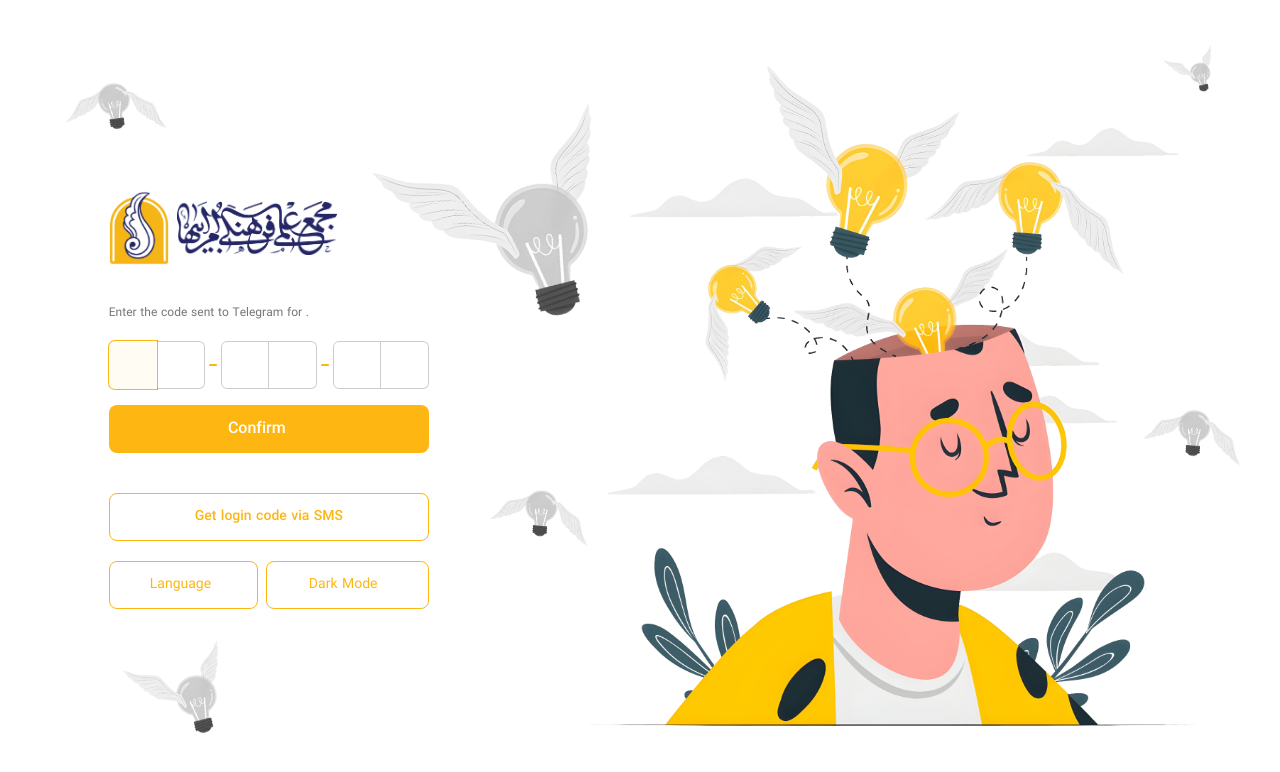
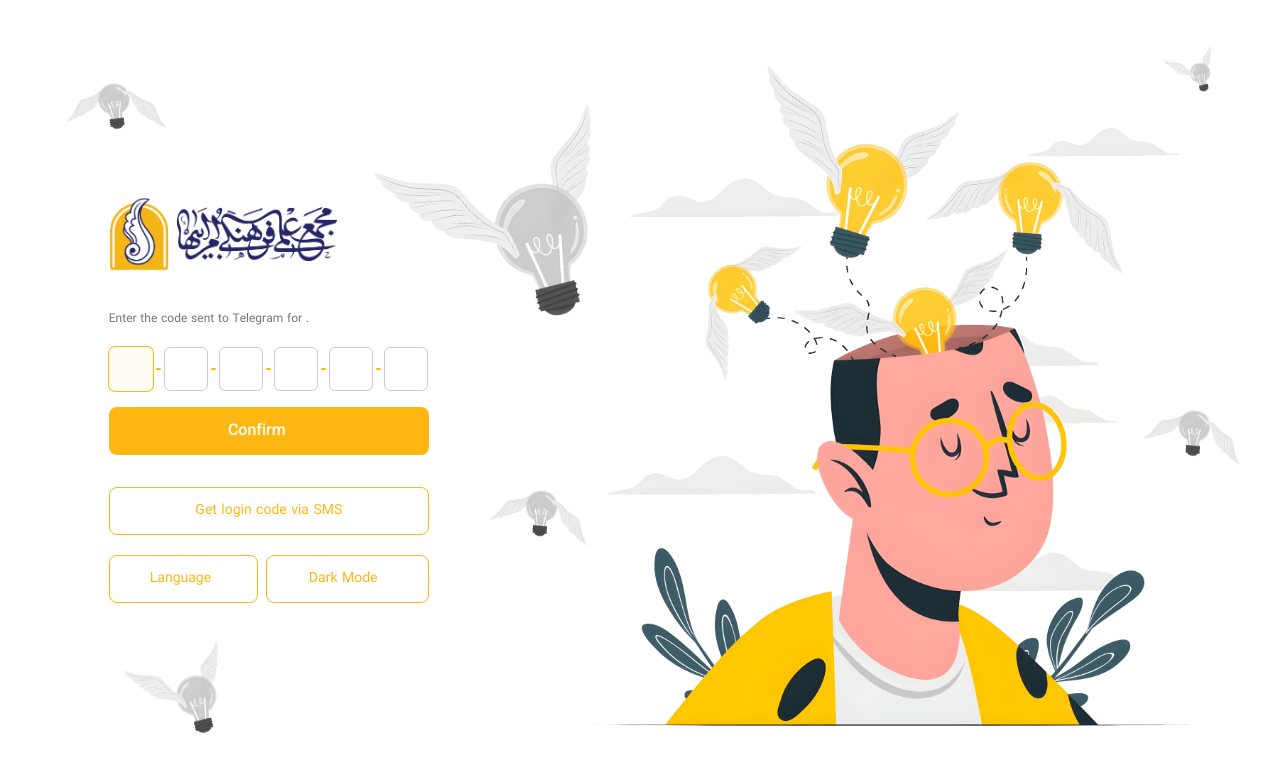
Before and after one commit to OmmeAbiha/frontend-user, a Next.js app: page /en/auth/telegram in a window 1280 px wide. Shown: the top 772 px of the page. Built offline with nearby package versions, Linux system fonts and the light colour scheme; some icons are missing.

Commit message:
Add password validation messages and refactor password input handling

```diff
--- a/messages/ar.json
+++ b/messages/ar.json
@@ -48,12 +48,20 @@
       "getCodeViaTelegram": "الحصول على رمز الدخول عبر التليجرام"
     },
     "password": {
-      "enterPassword": "أدخل كلمة المرور الخاصة بك",
       "forgotPassword": "هل نسيت كلمة المرور؟",
       "continue": "متابعة",
-      "telegramOption": "الحصول على رمز الدخول عبر التليجرام",
-      "smsOption": "الحصول على رمز الدخول عبر الرسائل النصية",
-      "passwordLabel": "كلمة المرور"
+      "telegramOption": "رمز عبر التليجرام",
+      "smsOption": "رمز عبر الرسائل النصية",
+      "passwordLabel": "كلمة المرور",
+      "validation": {
+        "required": "كلمة المرور مطلوبة",
+        "minLength": "يجب أن تكون كلمة المرور ٨ أحرف على الأقل",
+        "uppercase": "يجب أن تحتوي كلمة المرور على حرف كبير واحد على الأقل",
+        "lowercase": "يجب أن تحتوي كلمة المرور على حرف صغير واحد على الأقل",
+        "number": "يجب أن تحتوي كلمة المرور على رقم واحد على الأقل",
+        "specialChar": "يجب أن تحتوي كلمة المرور على رمز خاص واحد على الأقل",
+        "validChars": "يجب أن تحتوي كلمة المرور على أحرف إنجليزية ورموز صالحة فقط"
+      }
     }
   }
 }
--- a/messages/en.json
+++ b/messages/en.json
@@ -48,12 +48,20 @@
       "getCodeViaTelegram": "Get login code via Telegram"
     },
     "password": {
-      "enterPassword": "Enter your password",
       "forgotPassword": "Forgot your password?",
       "continue": "Continue",
       "telegramOption": "Get login code via Telegram",
       "smsOption": "Get login code via SMS",
-      "passwordLabel": "Password"
+      "passwordLabel": "Password",
+      "validation": {
+        "required": "Password is required",
+        "minLength": "Password must be at least 8 characters long",
+        "uppercase": "Password must contain at least one uppercase letter",
+        "lowercase": "Password must contain at least one lowercase letter",
+        "number": "Password must contain at least one number",
+        "specialChar": "Password must contain at least one special character",
+        "validChars": "Password must only include English letters and valid characters"
+      }
     }
   }
 }
--- a/messages/fa.json
+++ b/messages/fa.json
@@ -48,12 +48,20 @@
       "getCodeViaTelegram": "دریافت کد ورود از طریق تلگرام"
     },
     "password": {
-      "enterPassword": "رمزعبور خود را وارد کنید",
       "passwordLabel": "رمز عبور",
       "forgotPassword": "رمزعبور را فراموش کردید؟",
       "continue": "ادامه",
       "telegramOption": "دریافت کد ورود از طریق تلگرام",
-      "smsOption": "دریافت کد ورود از طریق پیامک"
+      "smsOption": "دریافت کد ورود از طریق پیامک",
+      "validation": {
+        "required": "رمز عبور الزامی است",
+        "minLength": "رمز عبور باید حداقل ۸ کاراکتر باشد",
+        "uppercase": "رمز عبور باید حداقل یک حرف بزرگ داشته باشد",
+        "lowercase": "رمز عبور باید حداقل یک حرف کوچک داشته باشد",
+        "number": "رمز عبور باید حداقل یک عدد داشته باشد",
+        "specialChar": "رمز عبور باید حداقل یک کاراکتر خاص داشته باشد",
+        "validChars": "رمز عبور فقط باید شامل حروف انگلیسی و کاراکترهای مجاز باشد"
+      }
     }
   }
 }
--- a/src/app/[locale]/(auth)/auth/_components/OtpInput.tsx
+++ b/src/app/[locale]/(auth)/auth/_components/OtpInput.tsx
@@ -2,7 +2,7 @@
 
 import { OTPInput, SlotProps } from 'input-otp'
 import { clsx, type ClassValue } from 'clsx'
-import { forwardRef } from 'react'
+import React, { forwardRef } from 'react'
 import { useDispatch } from 'react-redux'
 import { OtpLengthIncrement, OtpLengthDecremental, clearOtpLength } from '@/store/features/authSlice'
 
@@ -53,29 +53,14 @@ export const OtpInput = forwardRef<HTMLInputElement, OtpInputProps>(
                     onChange={handleChange}
                     containerClassName="group w-full fcc items-center has-[:disabled]:opacity-30"
                     render={({ slots }) => (
-                        <>
-                            <div className="flex">
-                                {slots.slice(0, 2).map((slot, idx) => (
+                        <div className="flex">
+                            {slots.map((slot, idx) => (
+                                <React.Fragment key={idx}>
                                     <Slot key={idx} {...slot} />
-                                ))}
-                            </div>
-
-                            <FakeDash />
-
-                            <div className="flex">
-                                {slots.slice(2, 4).map((slot, idx) => (
-                                    <Slot key={idx} {...slot} />
-                                ))}
-                            </div>
-
-                            <FakeDash />
-
-                            <div className="flex">
-                                {slots.slice(4, 6).map((slot, idx) => (
-                                    <Slot key={idx} {...slot} />
-                                ))}
-                            </div>
-                        </>
+                                    {idx < slots.length - 1 && <FakeDash />}
+                                </React.Fragment>
+                            ))}
+                        </div>
                     )}
                 />
             </div>
@@ -89,10 +74,11 @@ function Slot(props: SlotProps) {
     return (
         <div
             className={cn(
-                'relative w-12 h-12 text-base',
+                'relative sm:w-11 sm:h-11 w-10 h-10 text-base',
                 'fcc',
                 'transition-all duration-100 text-secondary-400',
-                'border-border-2 border-y border-r first:border-l first:rounded-l-md last:rounded-r-md',
+                // 'border-border-2 border-y border-r first:border-l first:rounded-l-md last:rounded-r-md',
+                'border border-border-2 rounded-md',
                 'group-hover:border-accent-foreground/20 group-focus-within:border-accent-foreground/20',
                 'outline outline-0 outline-accent-foreground/20',
                 {
@@ -116,8 +102,8 @@ function FakeCaret() {
 
 function FakeDash() {
     return (
-        <div className="w-4 fcc">
-            <div className="w-2 h-[2px] rounded-full bg-primary-main" />
+        <div className="w-[10px] sm:w-[11px] fcc">
+            <div className="w-[5px] h-[2px] rounded-full bg-primary-main" />
         </div>
     )
 }
--- a/src/app/[locale]/(auth)/auth/code/page.tsx
+++ b/src/app/[locale]/(auth)/auth/code/page.tsx
@@ -58,10 +58,10 @@ function Page() {
       </form>
       <Button
         variant='outline'
-        className='mt-10'
+        className='mt-8'
         onClick={() => router.push("/auth/telegram")}
       >
-        <div className='w-full h-full flex items-center justify-between'>
+        <div className='w-full h-full font-normal flex items-center justify-between'>
           <Send2 size={20} className={`${!isEnglish && "[transform:rotateY(180deg)]"}`} />
           <span className='text-sm'>{t('getCodeViaTelegram')}</span>
           <ArrowLeft2 size={20} className={`${isEnglish && "rotate-180"}`} />
--- a/src/app/[locale]/(auth)/auth/password/page.tsx
+++ b/src/app/[locale]/(auth)/auth/password/page.tsx
@@ -10,23 +10,23 @@ import TextBox from '@/src/components/inputs/TextBox';
 import Button from '@/src/components/Button';
 import { ArrowLeft, ArrowLeft2, Send2, SmsTracking } from 'iconsax-reactjs';
 
-const validationSchema = Yup.object({
-    password: Yup.string()
-        .required('رمز عبور الزامی است')
-        .min(8, 'رمز عبور باید حداقل ۸ کاراکتر باشد')
-        .matches(/[A-Z]/, 'رمز عبور باید حداقل یک حرف بزرگ داشته باشد')
-        .matches(/[a-z]/, 'رمز عبور باید حداقل یک حرف کوچک داشته باشد')
-        .matches(/[0-9]/, 'رمز عبور باید حداقل یک عدد داشته باشد')
-        .matches(/[@$!%*?&#]/, 'رمز عبور باید حداقل یک کاراکتر خاص داشته باشد')
-        .matches(/^[A-Za-z0-9@$!%*?&#]+$/, 'رمز عبور فقط باید شامل حروف انگلیسی و کاراکترهای مجاز باشد'),
-});
-
 function Page() {
     const router = useRouter();
     const locale = useLocale();
     const isEnglish = locale === 'en';
     const t = useTranslations('Auth.password');
     const passwordInputRef = useRef<HTMLInputElement>(null);
+
+    const validationSchema = Yup.object({
+        password: Yup.string()
+            .required(t('validation.required'))
+            .min(8, t('validation.minLength'))
+            .matches(/[A-Z]/, t('validation.uppercase'))
+            .matches(/[a-z]/, t('validation.lowercase'))
+            .matches(/[0-9]/, t('validation.number'))
+            .matches(/[@$!%*?&#]/, t('validation.specialChar'))
+            .matches(/^[A-Za-z0-9@$!%*?&#]+$/, t('validation.validChars')),
+    });
 
     const formik = useFormik({
         initialValues: {
@@ -53,7 +53,6 @@ function Page() {
             <form className='flex flex-col w-full gap-y-4' onSubmit={formik.handleSubmit}>
                 <div className='w-full'>
                     <div className='flex flex-col w-full'>
-                        <p className='text-xs text-tertiary-600 mb-5'>{t('enterPassword')}</p>
                         <div className={`flex ${isEnglish && "flex-row-reverse"}`}>
                             <TextBox
                                 id='password'
--- a/src/app/[locale]/(auth)/auth/telegram/page.tsx
+++ b/src/app/[locale]/(auth)/auth/telegram/page.tsx
@@ -58,10 +58,10 @@ function Page() {
       </form>
       <Button
         variant='outline'
-        className='mt-10'
+        className='mt-8'
         onClick={() => router.push("/auth/code")}
       >
-        <div className='w-full h-full flex items-center justify-between'>
+        <div className='w-full h-full flex font-normal items-center justify-between'>
           <SmsTracking size={20} className={`${!isEnglish && "[transform:rotateY(180deg)]"}`} />
           <span className='text-sm'>{t('getCodeViaSms')}</span>
           <ArrowLeft2 size={20} className={`${isEnglish && "rotate-180"}`} />
```
